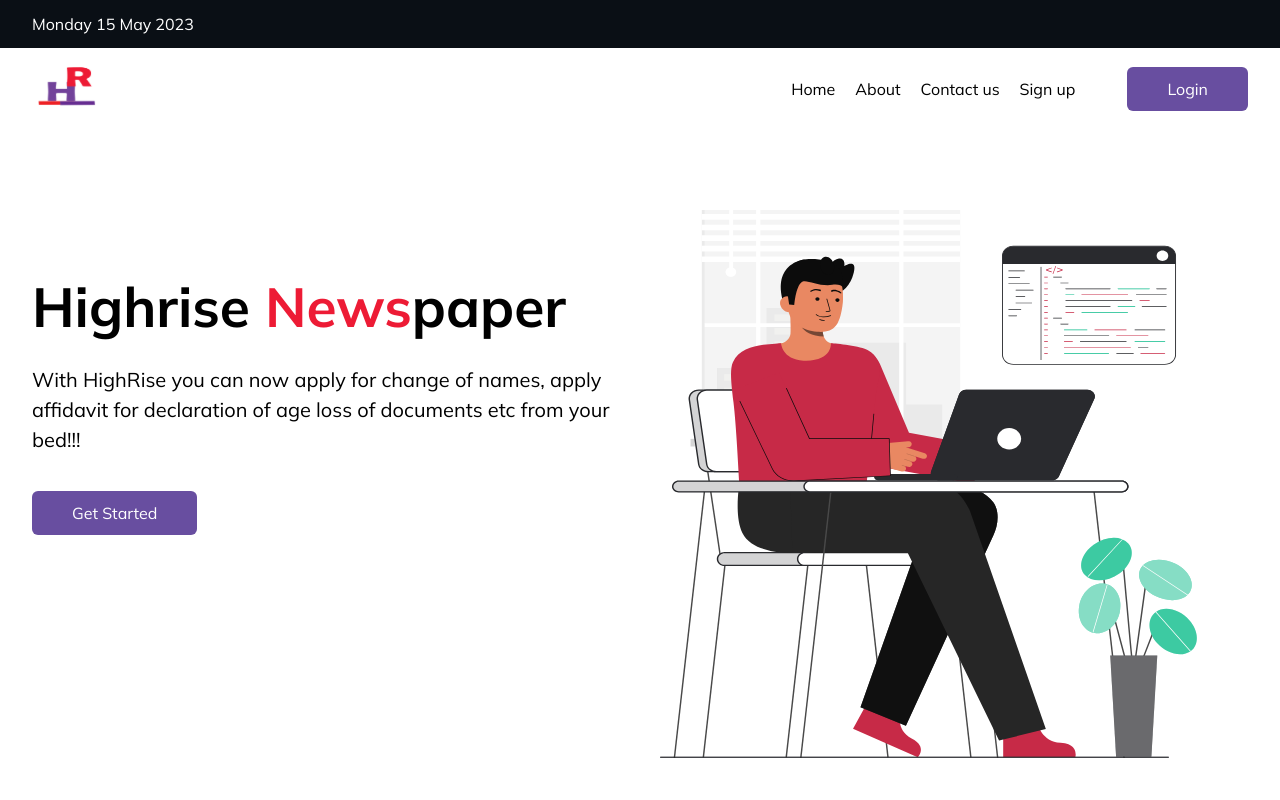
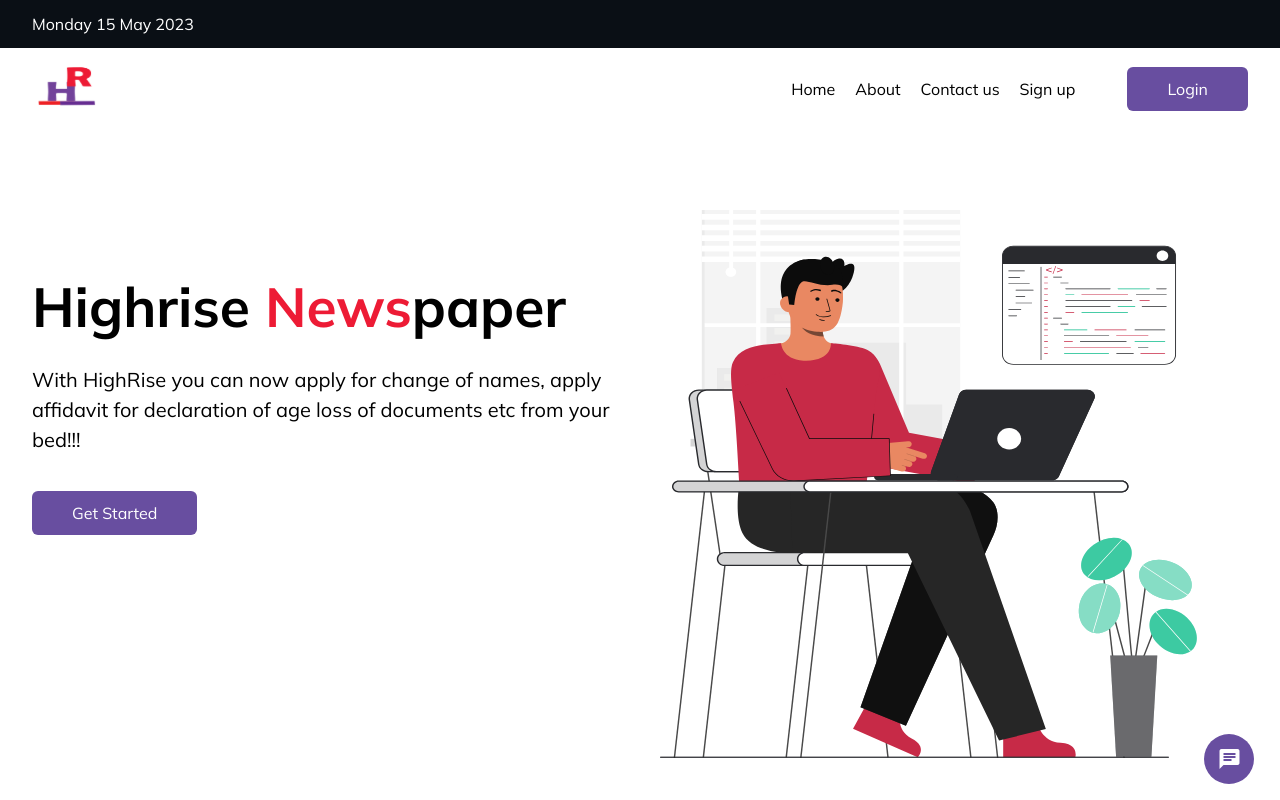
Before and after one commit to kiisi/highrise, a React (Vite) app: page / in a window 1280 px wide. Shown: the top 800 px of the page. Built offline with nearby package versions, Linux system fonts and the light colour scheme; some icons are missing.

Commit message:
Feat - Chat support icon in landing page

```diff
--- a/src/pages/Home.jsx
+++ b/src/pages/Home.jsx
@@ -8,29 +8,37 @@ import dayjs from 'dayjs'
 
 const Home = () => {
 
+    return (
+        <>
+            <Time/>
+            <Navbar />
+            <Hero />
+            <Services />
+            <Pricing />
+            <HowItWorks />
+            <Chat/>
+            <Footer />
+        </>
+    )
+}
+
+export default Home
+
+const Time = () =>{
+
     const date = dayjs(Date.now()); // Create a dayjs object with the date you want to format
     const formattedDate = date.format('dddd D MMMM YYYY'); // Format the date using the 'dddd D MMMM YYYY' string format
 
     return (
-        <>
-            <div className="w-full py-3 bg-[#0A0F15]">
+        <div className="w-full py-3 bg-[#0A0F15]">
                 <div className="max-w-xl mx-auto px-4 ss:px-8">
                     <div className="text-white">
                         <p>{formattedDate}</p>
                     </div>
                 </div>
             </div>
-            <Navbar />
-            <Hero />
-            <Services />
-            <Pricing />
-            <HowItWorks />
-            <Footer />
-        </>
     )
 }
-
-export default Home
 
 const Hero = () => {
 
@@ -179,3 +187,13 @@ const HowItWorks = () => {
         </section>
     )
 }
+
+
+const Chat = () =>{
+
+    return (
+        <button className="h-[50px] w-[50px] bg-primary grid place-items-center rounded-[50%] fixed bottom-[2%] right-[2%] box-shadow">
+            <span className="material-icons text-white"> chat </span>
+        </button>
+    )
+}
```
